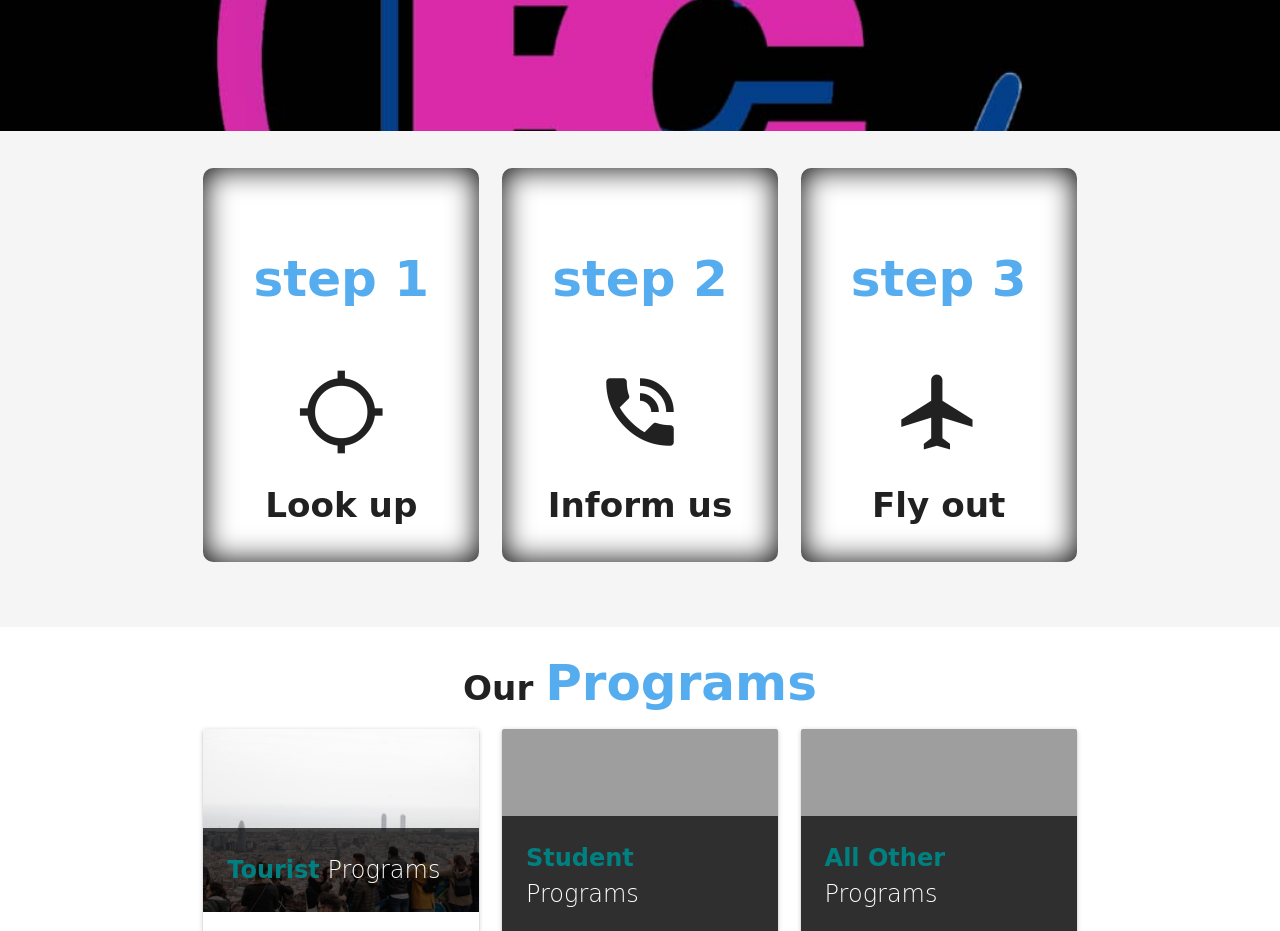
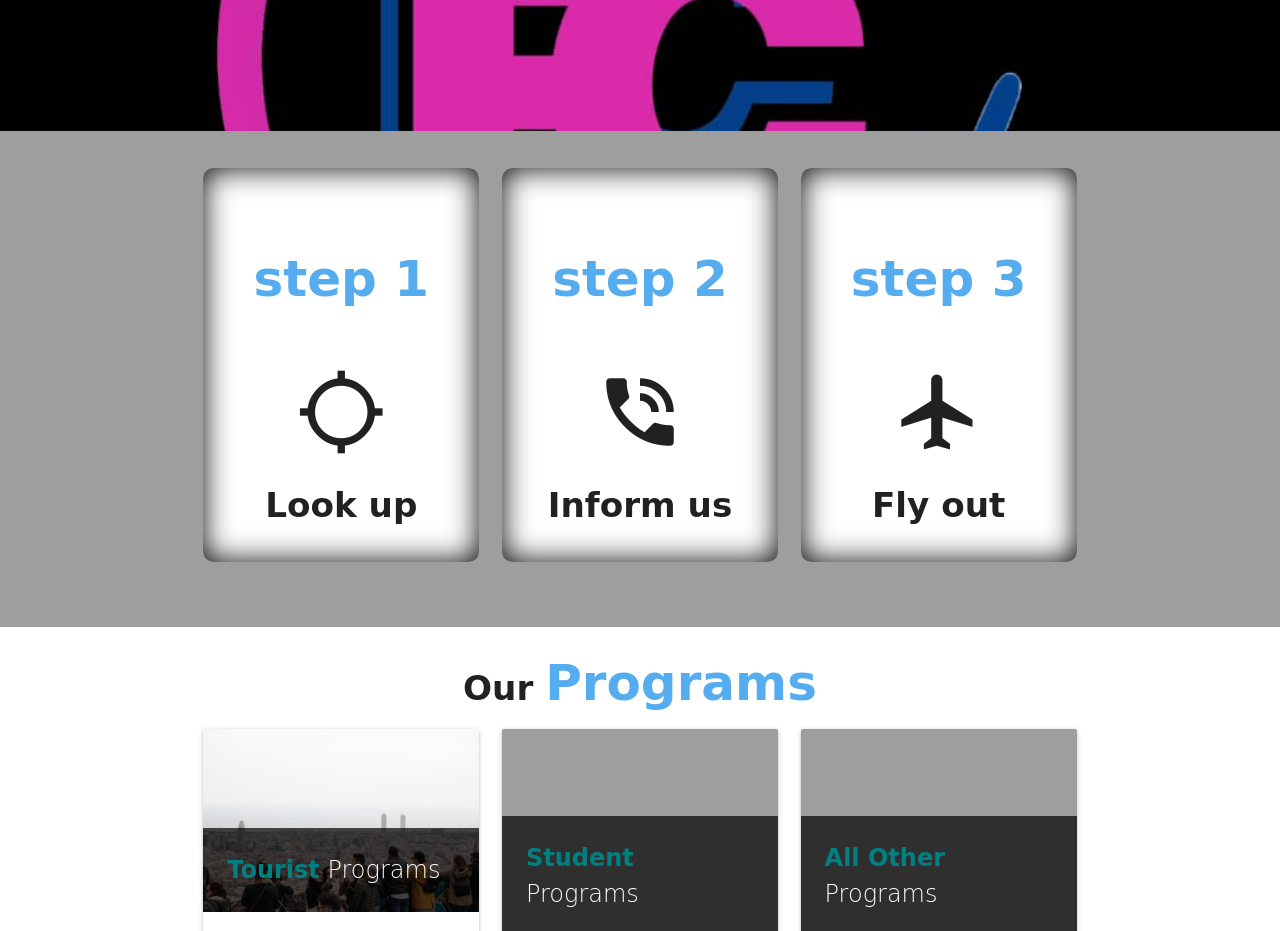
Before and after one commit to randyprempeh/flommconsult, a plain HTML site: page index.html in a window 1280 px wide. Shown: the part 1860-2791 px from the top of the page. Drawn offline with nearby package versions, Linux system fonts and the light colour scheme; the site is published under a folder, as on GitHub Pages, so addresses that start at the root find nothing; a web font is replaced by a local one.

Commit message:
Update main.css
relative path

```diff
--- a/css/main.css
+++ b/css/main.css
@@ -78,7 +78,7 @@ nav {
 /* icons section */
 .section-icons {
     padding: 2rem 0;
-    background-image: url("/img/icons/wall.jpg");
+    background-image: url(../img/icons/wall.jpg);
     background-position: center;
     background-attachment: fixed;
     background-size: cover;
```
